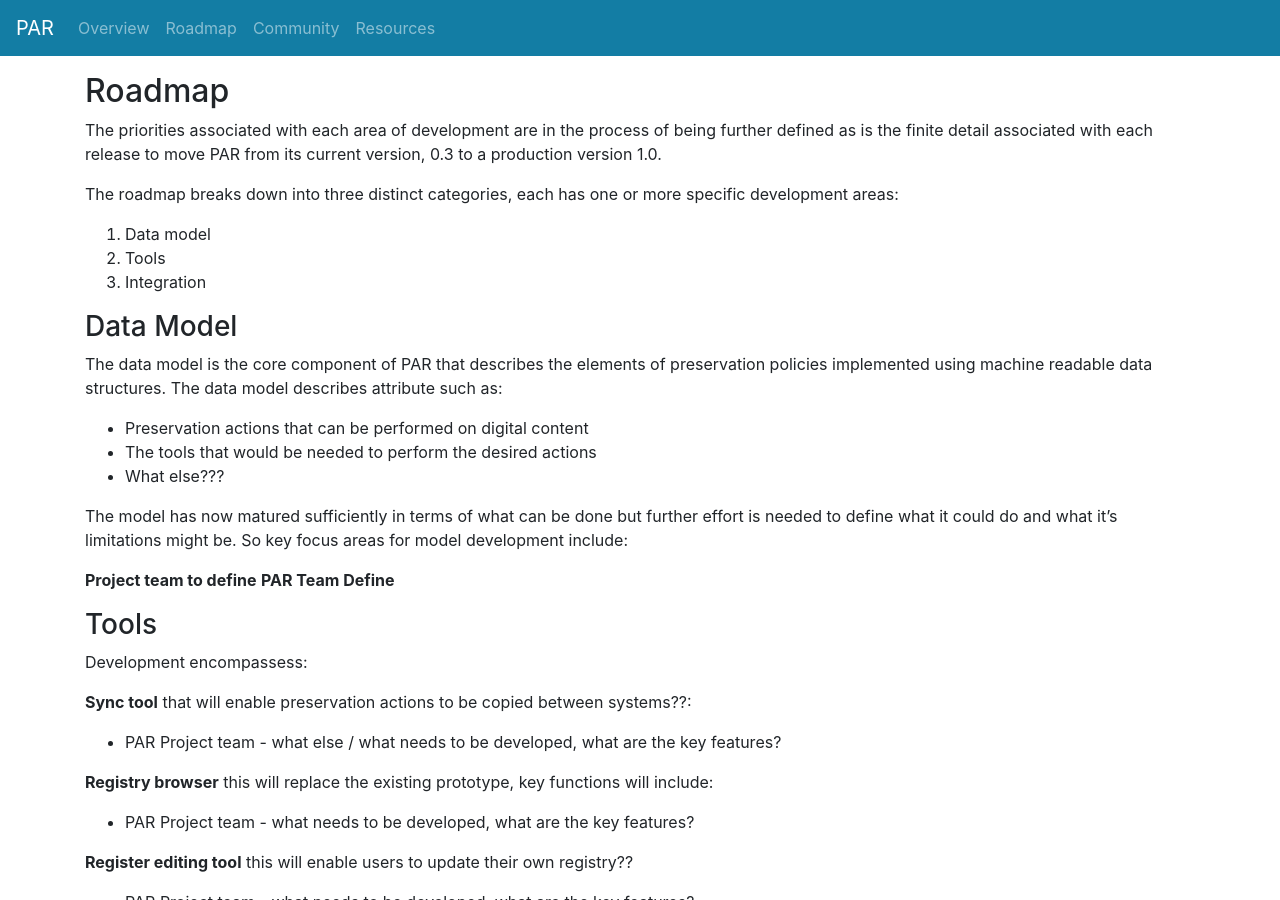
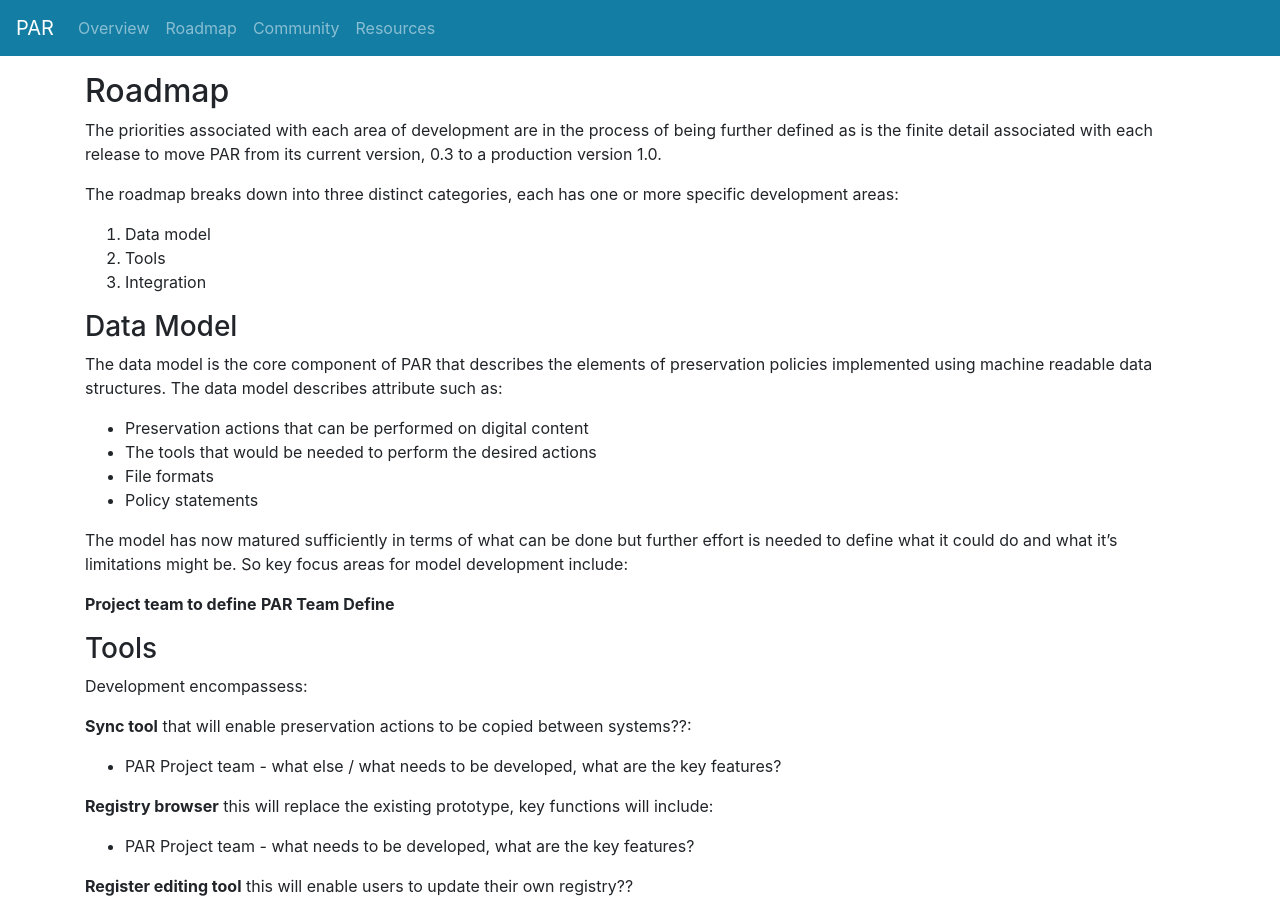
Before and after one commit to openpreserve/par, a Jekyll site: the page built from docs/roadmap/index.md, in a window 1280 px wide and 900 px high. Built offline with Jekyll 4.4.1, drawn with Linux system fonts in a browser that asks for light colours.

Commit message:
Update index.md

```diff
--- a/docs/roadmap/index.md
+++ b/docs/roadmap/index.md
@@ -16,7 +16,8 @@
 The data model is the core component of PAR that describes the elements of preservation policies implemented using machine readable data structures. The data model describes attribute such as:
 * Preservation actions that can be performed on digital content
 * The tools that would be needed to perform the desired actions
-* What else???
+* File formats
+* Policy statements
 
 The model has now matured sufficiently in terms of what can be done but further effort is needed to define what it could do and what it’s limitations might be. So key focus areas for model development include:
 
```
